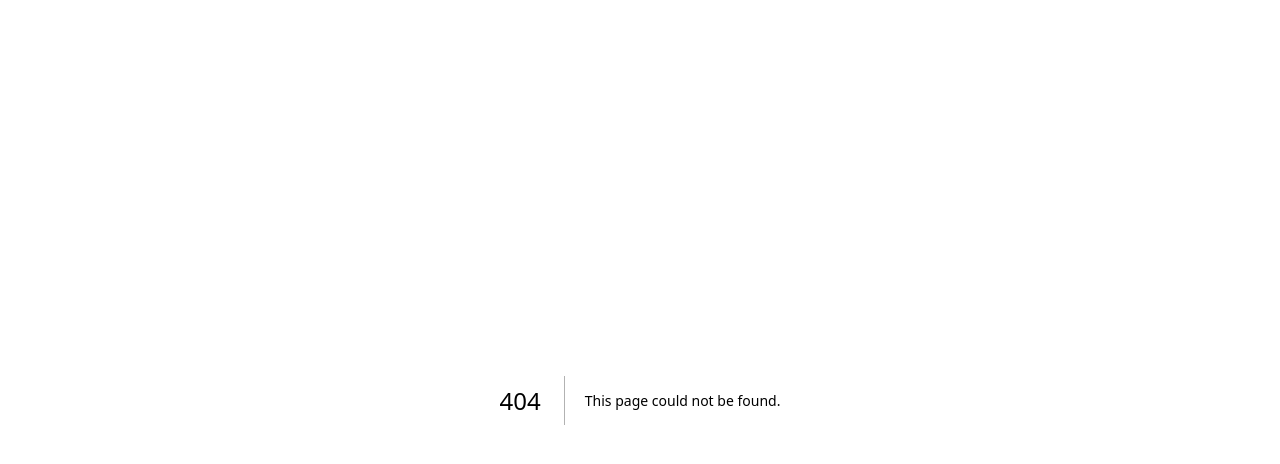
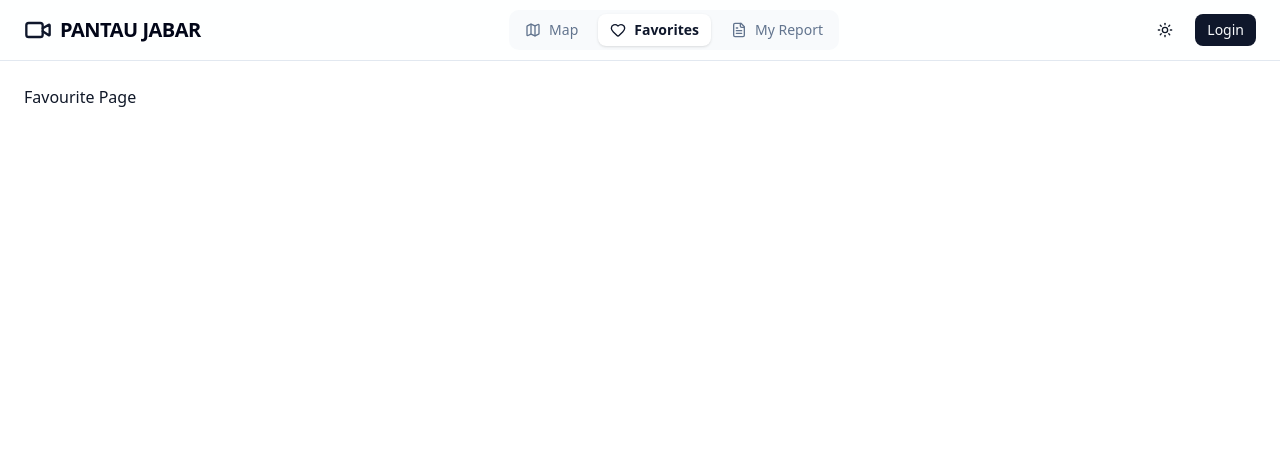
Before and after one commit to sofyanegi/pantau-jabar, a Next.js app: page /favorites in a window 1280 px wide. Before the commit this address had no page. Shown: the top 464 px of the page. Built offline with nearby package versions, Linux system fonts and the light colour scheme; no server answers.

Commit message:
feat(favorites, map): add new pages for Favorites and Map with basic structure

```diff
--- /dev/null
+++ b/app/(public)/favorites/page.tsx
@@ -0,0 +1,5 @@
+import React from 'react';
+
+export default function Page() {
+  return <div>Favourite Page</div>;
+}
--- /dev/null
+++ b/app/(public)/map/page.tsx
@@ -0,0 +1,3 @@
+export default function Page() {
+  return <div>Map Page</div>;
+}
```
